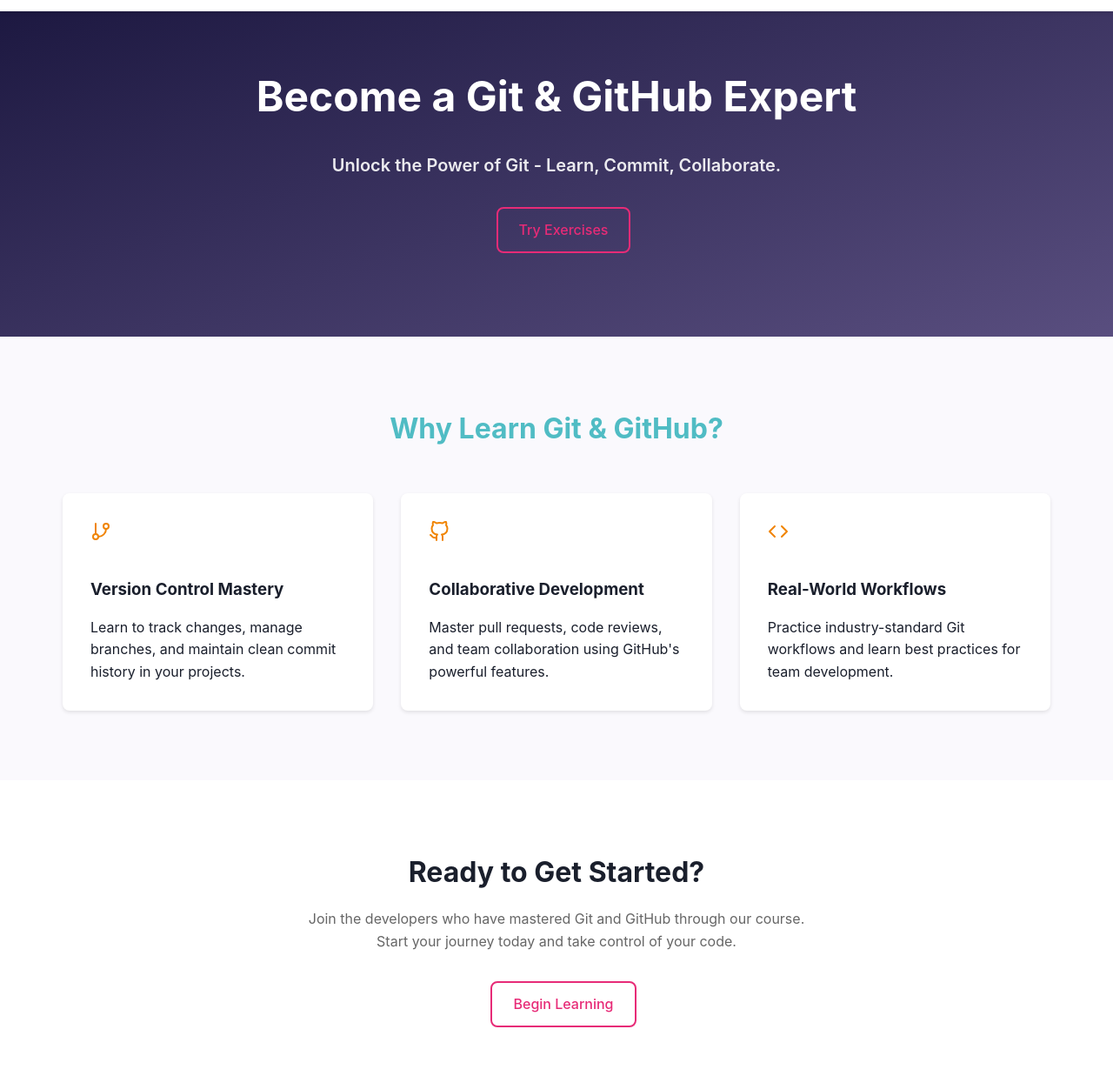
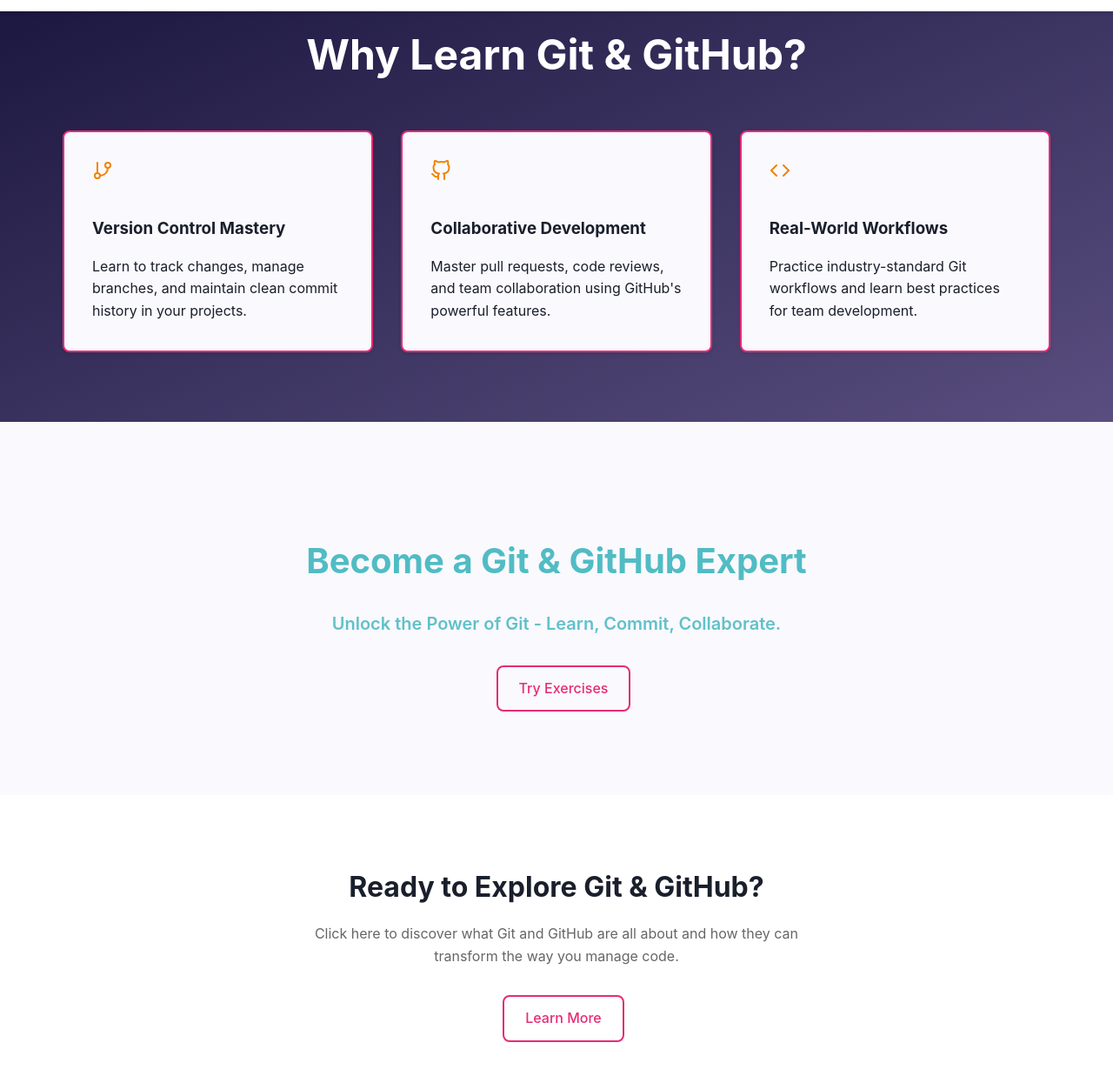
Before and after one commit to rockborne-git-training/git-github-website, a plain HTML site: page index.html in a window 1280 px wide. Shown: the part 55-1292 px from the top of the page at 87% size. Drawn offline with Linux system fonts and the light colour scheme.

Commit message:
Switched content around on homepage

```diff
--- a/css/app.css
+++ b/css/app.css
@@ -69,8 +69,9 @@ body {
 
 /* Hero Section */
 .hero {
-    background: linear-gradient(to bottom right, var(--primary-color), var(--secondary-color));
-    color: var(--white);
+
+    background: #faf9fd;
+    color: #50bcc4;
     padding: 8rem 2rem 6rem;
     text-align: center;
 }
@@ -82,7 +83,7 @@ body {
 }
 
 .hero h1 {
-    font-size: 3rem;
+    font-size: 2.5rem;
     margin-bottom: 1.5rem;
 }
 
@@ -90,7 +91,7 @@ body {
     font-size: 1.25rem;
     margin-bottom: 2rem;
     opacity: 0.9;
-    color: white;
+    color: #50bcc4;
     font-weight: 600;
 }
 
@@ -121,14 +122,15 @@ body {
 /* Features Section */
 .features {
     padding: 5rem 2rem;
-    background: #faf9fd;
+    /* background: #faf9fd; */
+    background: linear-gradient(to bottom right, var(--primary-color), var(--secondary-color));
 }
 
 .features h2 {
     text-align: center;
-    font-size: 2rem;
+    font-size: 3rem;
     margin-bottom: 3rem;
-    color: #50bcc4;
+    color: white;
 }
 
 .feature-grid {
@@ -138,9 +140,10 @@ body {
 }
 
 .feature-card {
-    background: var(--white);
+    background: #faf9fd;
     padding: 2rem;
     border-radius: 0.5rem;
+    border: 2px solid #e72b77;
     box-shadow: 0 2px 4px rgba(0,0,0,0.1);
     transition: transform 0.3s ease;
 }
--- a/index.html
+++ b/index.html
@@ -1,4 +1,3 @@
-
 <!DOCTYPE html>
 <html lang="en">
 <head>
@@ -22,17 +21,6 @@
             </ul>
         </div>
     </nav>
-
-    <!-- Hero Section -->
-    <section class="hero">
-        <div class="hero-content">
-            <h1>Become a Git & GitHub Expert</h1>
-            <p>Unlock the Power of Git - Learn, Commit, Collaborate.</p>
-            <div class="hero-buttons">
-                <a href="exercises.html" class="btn btn-secondary">Try Exercises</a>
-            </div>
-        </div>
-    </section>
 
     <!-- Features Section -->
     <section class="features">
@@ -64,12 +52,23 @@
         </div>
     </section>
 
+    <!-- Hero Section (Moved below Features) -->
+    <section class="hero">
+        <div class="hero-content">
+            <h1>Become a Git & GitHub Expert</h1>
+            <p>Unlock the Power of Git - Learn, Commit, Collaborate.</p>
+            <div class="hero-buttons">
+                <a href="exercises.html" class="btn btn-secondary">Try Exercises</a>
+            </div>
+        </div>
+    </section>
+
     <!-- Call to Action Section -->
     <section class="cta">
         <div class="container">
-            <h2>Ready to Get Started?</h2>
-            <p>Join the developers who have mastered Git and GitHub through our course. Start your journey today and take control of your code.</p>
-            <a href="exercises.html" class="btn btn-primary">Begin Learning</a>
+            <h2>Ready to Explore Git & GitHub?</h2>
+            <p>Click here to discover what Git and GitHub are all about and how they can transform the way you manage code.</p>
+            <a href="exercises.html" class="btn btn-primary">Learn More</a>
         </div>
     </section>
 
```
